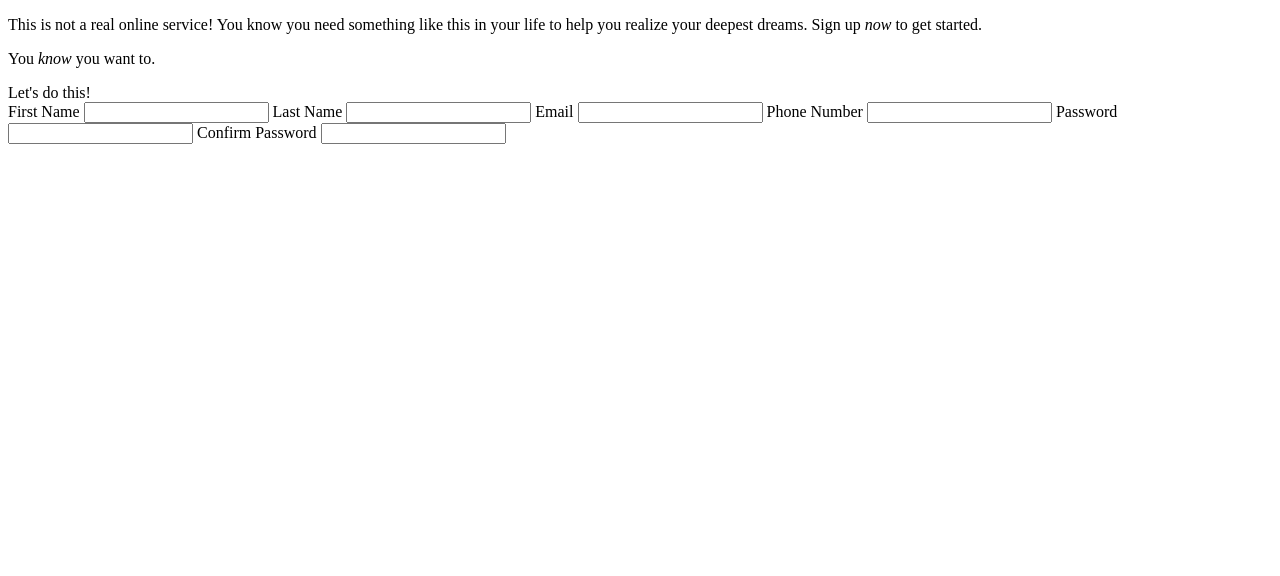
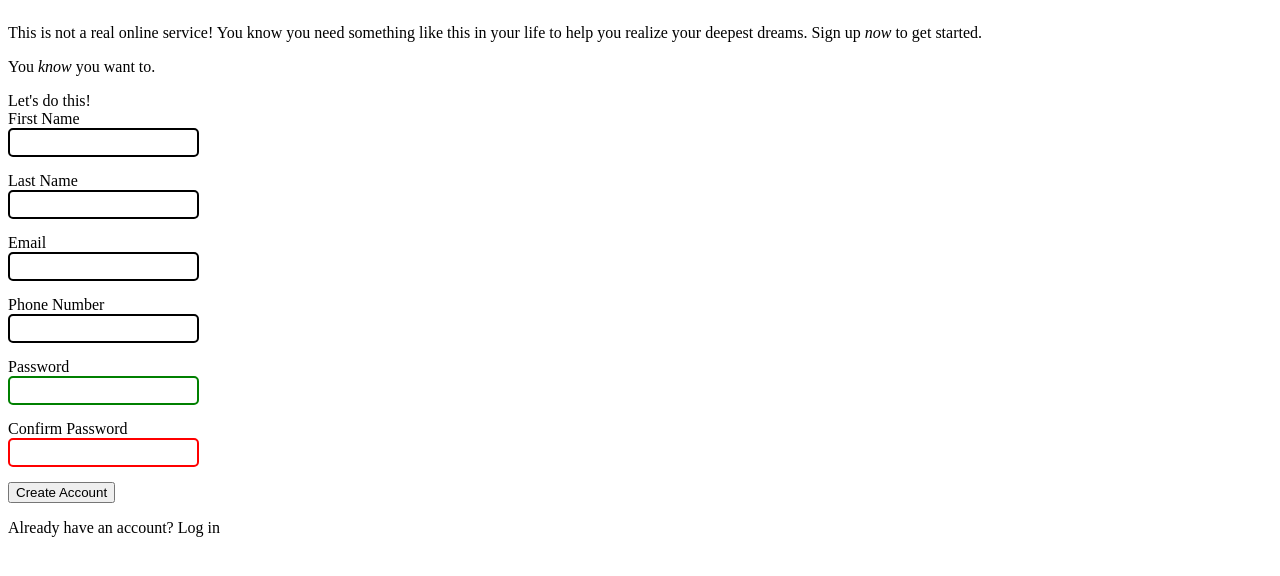
Before and after one commit to JustHofff/odin-form, a plain HTML site: page index.html in a window 1280 px wide. Drawn offline with Linux system fonts and the light colour scheme.

Commit message:
Form elements

```diff
--- a/index.html
+++ b/index.html
@@ -20,22 +20,37 @@
         <div class = "middle">
             Let's do this!
             <form action = "" method="post">
+                <div>
                     <label for="first_name">First Name</label>
+                </div>
                 <input type="text" id="first_name">
+                <div>
                     <label for="last_name">Last Name</label>
+                </div>
                 <input type="text" id="last_name">
+                <div>
                     <label for="email">Email</label>
+                </div>
                 <input type="email" id="email">
+                <div>
                     <label for="phone">Phone Number</label>
+                </div>
                 <input type="tel" id="phone">
+                <div>
                     <label for="password">Password</label>
-                <input type="password" id="password">
+                </div>
+                <input type="password" id="password" required>
+                <div>
                     <label for="confirm">Confirm Password</label>
-                <input type="password" id="confirm">
+                </div>
+                <input type="password" id="confirm" required>
+                <div>
+                    <button id="create">Create Account</button>
+                </div>
             </form>
         </div>
         <div class = "bottom">
-
+            <p>Already have an account? <a id="link">Log in</a></p>
         </div>
     </div>
 </body>
--- a/styles.css
+++ b/styles.css
@@ -0,0 +1,34 @@
+.right {
+    display: flex;
+    flex-direction: column;
+}
+
+
+
+.top {
+
+}
+
+.middle {
+}
+
+.bottom {
+
+}
+
+input {
+    border: 2px solid #000;
+    margin-bottom: 15px;
+    padding: 5px;
+    border-radius: 5px;
+  }
+
+  #password,
+  #confirm:invalid {
+    border-color: red;
+  }
+
+  #password,
+  #confirm:valid {
+    border-color: green;
+  }
```
Lines whose indentation alone changed are shown as unchanged.
